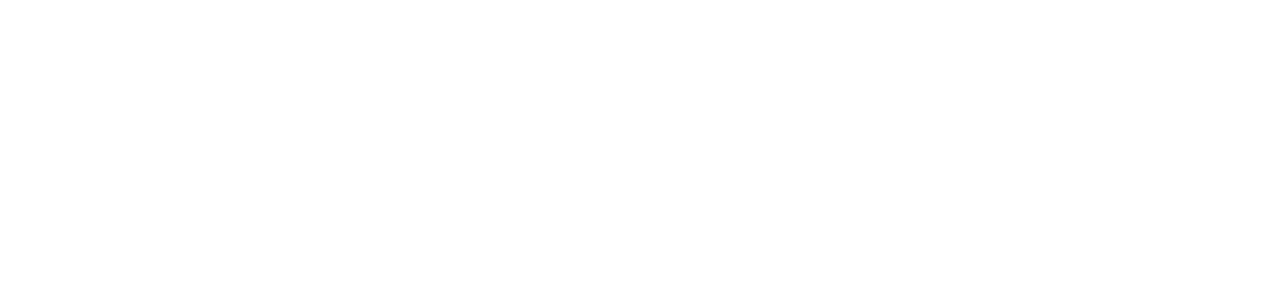
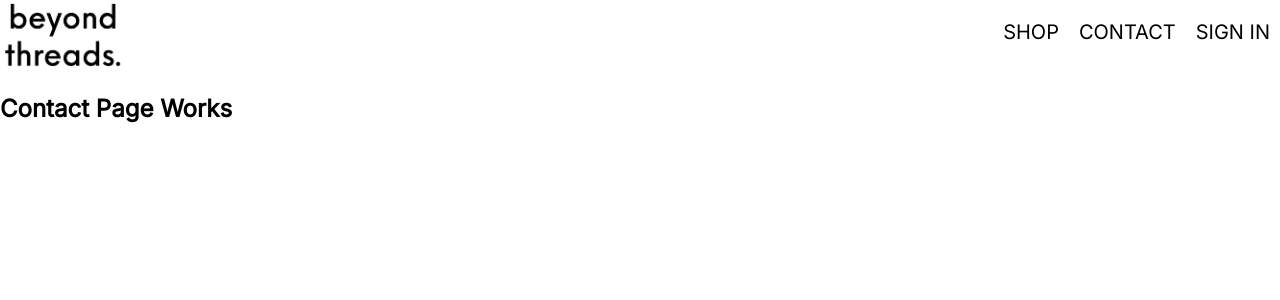
Before and after one commit to harshpalkar/beyond-threads, a React (Create React App) app: page /contact in a window 1280 px wide. Before the commit this address had no page. Shown: the top 300 px of the page. Built offline with nearby package versions, Linux system fonts and the light colour scheme.

Commit message:
adding-more-route-pages

```diff
--- a/package.json
+++ b/package.json
@@ -6,6 +6,7 @@
     "@testing-library/jest-dom": "^5.16.5",
     "@testing-library/react": "^13.4.0",
     "@testing-library/user-event": "^13.5.0",
+    "firebase": "^9.14.0",
     "node-sass": "^7.0.3",
     "react": "^18.2.0",
     "react-dom": "^18.2.0",
--- a/src/App.js
+++ b/src/App.js
@@ -2,21 +2,18 @@
 import Home from "./routes/home/Home.components";
 import { Route, Routes } from "react-router-dom";
 import Navigation from "./routes/navigation/Navigation.component";
-
-const Shopping = () => {
-  return (
-    <div>
-      <h3>This is the Shopping Page</h3>
-    </div>
-  );
-};
+import SignIn from "./routes/sign-in/sign-in.component";
+import Contact from "./routes/contact/contact.component";
+import Shop from "./routes/shop/shop.component";
 
 const App = () => {
   return (
     <Routes>
       <Route path="/" element={<Navigation />}>
         <Route index element={<Home />} />
-        <Route path="shop" element={<Shopping />}></Route>
+        <Route path="shop" element={<Shop />}></Route>
+        <Route path="sign-in" element={<SignIn />}></Route>
+        <Route path="contact" element={<Contact />}></Route>
       </Route>
     </Routes>
   );
--- a/src/components/category-item/category-item.styles.scss
+++ b/src/components/category-item/category-item.styles.scss
@@ -11,9 +11,9 @@
     &:hover {
         cursor: pointer;
         & .background-image {
+            filter: grayscale(1);
             transform: scale(1.1);
             transition: transform 6s cubic-bezier(0.25, 0.45, 0.45, 0.95);
-            color: red;
         }
         & .category-body-container {
             opacity: 0.9;
@@ -57,7 +57,3 @@
         }
     }
 }
-
-.background-image {
-    filter: grayscale(100%);
-}
--- /dev/null
+++ b/src/routes/contact/contact.component.jsx
@@ -0,0 +1,4 @@
+const Contact = () => {
+  return <h2>Contact Page Works</h2>;
+};
+export default Contact;
--- a/src/routes/home/Home.components.jsx
+++ b/src/routes/home/Home.components.jsx
@@ -19,7 +19,7 @@
     {
       id: 4,
       title: "Men",
-      imageUrl: require("../../assets/IMG_7142.jpg"),
+      imageUrl: require("../../assets/david-herron-Aku-FFRKlFc-unsplash.jpg"),
     },
     {
       id: 5,
--- a/src/routes/navigation/Navigation.component.jsx
+++ b/src/routes/navigation/Navigation.component.jsx
@@ -22,7 +22,7 @@
           <Link className="nav-link" to="/contact">
             CONTACT
           </Link>
-          <Link className="nav-link" to="/signup">
+          <Link className="nav-link" to="/sign-in">
             SIGN IN
           </Link>
         </div>
--- a/src/routes/navigation/Navigation.styles.scss
+++ b/src/routes/navigation/Navigation.styles.scss
@@ -2,6 +2,7 @@
     height: 70px;
     width: 120px;
     margin-left: 4px;
+    z-index: +1;
 }
 
 .nav-bar {
--- /dev/null
+++ b/src/routes/shop/shop.component.jsx
@@ -0,0 +1,5 @@
+const Shop = () => {
+  return <h2>Shopping page works</h2>;
+};
+
+export default Shop;
--- /dev/null
+++ b/src/routes/sign-in/sign-in.component.jsx
@@ -0,0 +1,9 @@
+const SignIn = () => {
+  return (
+    <div>
+      <h2>Sign in component works</h2>
+    </div>
+  );
+};
+
+export default SignIn;
```
Also changed, not shown: src/assets/david-herron-Aku-FFRKlFc-unsplash.jpg (added), 1 other file (tests, documents, lock files or other folders).
